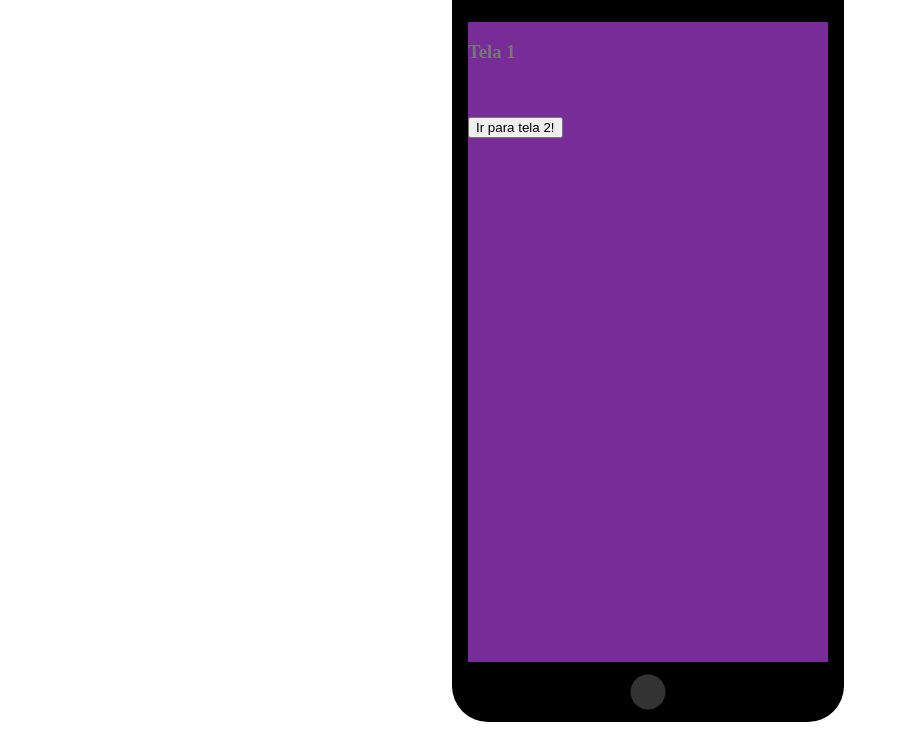
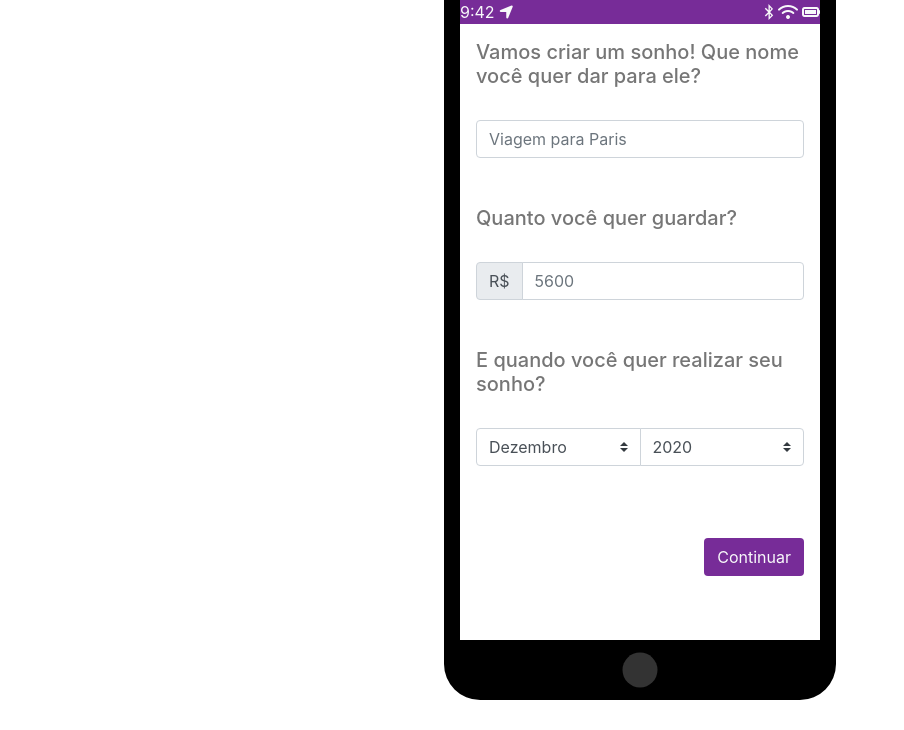
Before and after one commit to horefice/NuSonhos, a website: page app/index.html in a window 1280 px wide. Shown: the part 118-848 px from the top of the page, without its empty margins (0-904 px from the left). After the commit the page ends 818 px from the top, so only its background shows below. Drawn offline with nearby package versions, Linux system fonts and the light colour scheme.

Commit message:
adicionada primeiras telas

```diff
--- a/app/index.html
+++ b/app/index.html
@@ -7,29 +7,69 @@
   <title>NuSonhos</title>
 
   <!-- Load css libraries -->
+  <link rel="stylesheet" href="https://stackpath.bootstrapcdn.com/bootstrap/4.4.1/css/bootstrap.min.css" integrity="sha384-Vkoo8x4CGsO3+Hhxv8T/Q5PaXtkKtu6ug5TOeNV6gBiFeWPGFN9MuhOf23Q9Ifjh" crossorigin="anonymous">
+  <script src="https://use.fontawesome.com/36ed110b40.js"></script>
 
   <!-- Load our css code -->
   <link rel="stylesheet" type="text/css" href="./style.css">
 </head>
 
 <body>
-  <h1>Bem-Vindo ao NuSonhos!</h1>
+  <h1>NuSonhos<span class="badge badge-secondary">Novo</span></h1>
 
   <div class="smartphone">
   <div class="content">
+    <div class="nu phone-bar"><span class="float-left">9:42&nbsp<span class="fa fa-location-arrow"></span><span class="float-right"><span class="fa fa-bluetooth-b">&nbsp<span class="fa fa-wifi">&nbsp<span class="fa fa-battery-full"></span></span></div>
     <div class="tela1">
-      <h3>Tela 1</h3><br><br>
-      <button id="goto2">Ir para tela 2!</button>
+      <h5>Vamos criar um sonho! Que nome você quer dar para ele?</h5><br>
+      <div class="input-group">
+        <input type="text" class="form-control" name="Nome" placeholder="Viagem para Paris"></input>
+      </div><br><br>
+      <h5>Quanto você quer guardar?</h5><br>
+      <div class="input-group">
+        <div class="input-group-prepend"><span class="input-group-text">R$</span></div>
+        <input type="text" class="form-control" name="Valor" placeholder="5600"></input>
+      </div><br><br>
+      <h5>E quando você quer realizar seu sonho?</h5><br>
+      <div class="input-group">
+        <select class="custom-select" id="Mes">
+          <option value="Janeiro">Janeiro</option>
+          <option value="Fevereiro">Fevereiro</option>
+          <option value="Marco">Março</option>
+          <option value="Abril">Abril</option>
+          <option value="Maio">Maio</option>
+          <option value="Junho">Junho</option>
+          <option value="Julho">Julho</option>
+          <option value="Agosto">Agosto</option>
+          <option value="Setembro">Setembro</option>
+          <option value="Outubro">Outubro</option>
+          <option value="Novembro">Novembro</option>
+          <option value="Dezembro" selected>Dezembro</option>
+        </select>
+        <select class="custom-select" id="Ano">
+          <option value="2020" selected>2020</option>
+          <option value="2021">2021</option>
+          <option value="2022">2022</option>
+          <option value="2023">2023</option>
+          <option value="2024">2024</option>
+          <option value="2025">2025</option>
+        </select>
+      </div><br><br><br>
+      <button type="button" id="goto2" class="btn nu float-right">Continuar</button>
     </div>
     <div class="tela2">
-      <h3>Tela 2</h3>
-
+      <h5>Para realizar seu sonho, precisará guarda</h5><br>
+      <h3 class="text-center">R$ 560,00 /mes</h3><br>
+      <h5>Guardar todo mês automaticamente? <button type="button" id="saveAutomatically" class="btn btn-light"><span class="fa fa-heart text-danger"></span></button></h5><br><br><br>
+      <button type="button" id="goto1" class="btn btn-lg btn-outline-danger float-right">Não</button><button type="button" id="goto3" class="btn btn-lg nu float-right">Vamos Lá!</button>
     </div>
   </div>
 </div>
 
   <!-- Load javascript libraries -->
   <script src="https://code.jquery.com/jquery-3.4.1.min.js" integrity="sha256-CSXorXvZcTkaix6Yvo6HppcZGetbYMGWSFlBw8HfCJo=" crossorigin="anonymous"></script>
+  <script src="https://cdn.jsdelivr.net/npm/popper.js@1.16.0/dist/umd/popper.min.js" integrity="sha384-Q6E9RHvbIyZFJoft+2mJbHaEWldlvI9IOYy5n3zV9zzTtmI3UksdQRVvoxMfooAo" crossorigin="anonymous"></script>
+  <script src="https://stackpath.bootstrapcdn.com/bootstrap/4.4.1/js/bootstrap.min.js" integrity="sha384-wfSDF2E50Y2D1uUdj0O3uMBJnjuUD4Ih7YwaYd1iqfktj0Uod8GCExl3Og8ifwB6" crossorigin="anonymous"></script>
 
   <!-- Load our javascript -->
   <script type="text/javascript" src="./script.js"></script>
--- a/app/script.js
+++ b/app/script.js
@@ -1,10 +1,12 @@
 $(document).ready(function() {
+  var DELAY = 700;
+
   // Go to first content screen
   $(".tela1").show()
 
   // Go to another screen buttons
   $("#goto2").click(function() {
-    $(".tela1").hide(1000);
-    $(".tela2").show(1000);
+    $(".tela1").fadeOut(DELAY);
+    $(".tela2").delay(DELAY).fadeIn(DELAY);
   });
 });
--- a/app/style.css
+++ b/app/style.css
@@ -12,6 +12,11 @@ body {
   -webkit-font-smoothing: antialiased;
 }
 
+.nu {
+  background-color: #772C98 !important;
+  color: #f8f9fa !important;
+}
+
 /* The device with borders */
 .smartphone {
   position: relative !important;
@@ -22,6 +27,7 @@ body {
   border-top-width: 60px;
   border-bottom-width: 60px;
   border-radius: 36px;
+  box-sizing: content-box !important;
 }
 
 /* The horizontal line on the top of the device */
@@ -56,12 +62,18 @@ body {
 .smartphone .content {
   width: 360px !important;
   height: 640px !important;
-  background: #772C98;
+  background: #ffffff;
   color: #767676;
   overflow-y: auto !important;
 }
 
+/* Sets the phone top bar */
+.phone-bar {
+  display: grid;
+}
+
 /* Hide all content screens initially */
-.smartphone .content>div {
+.smartphone .content .tela1, .smartphone .content .tela2 {
   display: none;
+  margin: 1em;
 }
```
Also changed, not shown: app/assets/logo.png (added).
